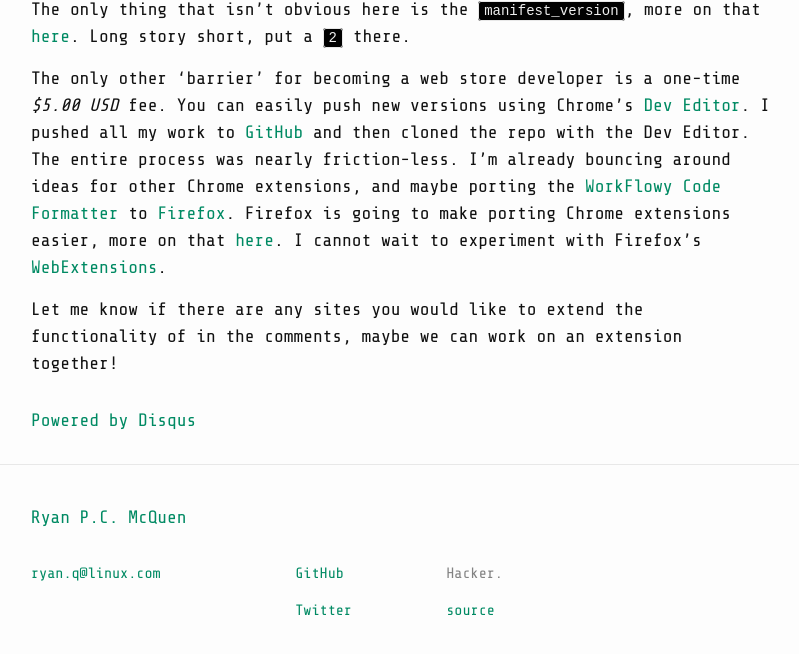
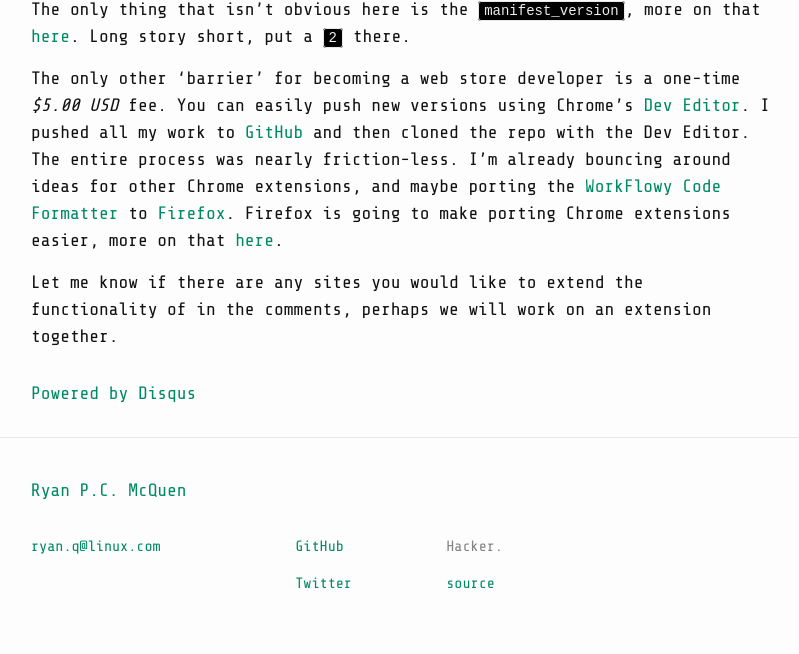
Before and after one commit to ryanpcmcquen/ryanpcmcquen.github.io, a Jekyll site: the page built from _posts/2015-12-06-writing-a-google-chrome-extension.md, in a window 1280 px wide and 900 px high, scrolled down 1801 px, cut to the strip 210-864 px from the top of the window. Shown: the whole strip, without its empty margins (239-1038 px from the left). Built offline with Jekyll 4.4.1, drawn with Linux system fonts in a browser that asks for light colours; comment, search, counter and statistics services are not loaded.

Commit message:
less fluffy

```diff
--- a/_posts/2015-12-06-writing-a-google-chrome-extension.md
+++ b/_posts/2015-12-06-writing-a-google-chrome-extension.md
@@ -31,6 +31,6 @@
 
 The only thing that isn't obvious here is the `manifest_version`, more on that [here](https://developer.chrome.com/extensions/manifestVersion). Long story short, put a `2` there.
 
-The only other 'barrier' for becoming a web store developer is a one-time *$5.00 USD* fee. You can easily push new versions using Chrome's [Dev Editor](https://chrome.google.com/webstore/detail/chrome-dev-editor-develop/pnoffddplpippgcfjdhbmhkofpnaalpg?hl=en). I pushed all my work to [GitHub](https://github.com/) and then cloned the repo with the Dev Editor. The entire process was nearly friction-less. I'm already bouncing around ideas for other Chrome extensions, and maybe porting the [WorkFlowy Code Formatter](https://github.com/ryanpcmcquen/workflowyCodeFormatter) to [Firefox](https://www.mozilla.org/en-US/firefox/desktop/). Firefox is going to make porting Chrome extensions easier, more on that [here](https://hacks.mozilla.org/2015/10/porting-chrome-extensions-to-firefox-with-webextensions/). I cannot wait to experiment with Firefox's [WebExtensions](https://wiki.mozilla.org/WebExtensions).
+The only other 'barrier' for becoming a web store developer is a one-time *$5.00 USD* fee. You can easily push new versions using Chrome's [Dev Editor](https://chrome.google.com/webstore/detail/chrome-dev-editor-develop/pnoffddplpippgcfjdhbmhkofpnaalpg?hl=en). I pushed all my work to [GitHub](https://github.com/) and then cloned the repo with the Dev Editor. The entire process was nearly friction-less. I'm already bouncing around ideas for other Chrome extensions, and maybe porting the [WorkFlowy Code Formatter](https://github.com/ryanpcmcquen/workflowyCodeFormatter) to [Firefox](https://www.mozilla.org/en-US/firefox/desktop/). Firefox is going to make porting Chrome extensions easier, more on that [here](https://hacks.mozilla.org/2015/10/porting-chrome-extensions-to-firefox-with-webextensions/).
 
-Let me know if there are any sites you would like to extend the functionality of in the comments, maybe we can work on an extension together!
+Let me know if there are any sites you would like to extend the functionality of in the comments, perhaps we will work on an extension together.
```
